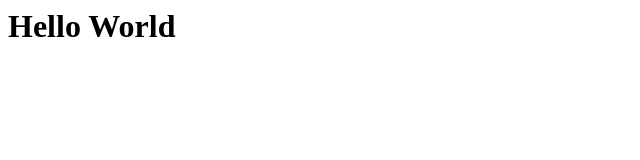
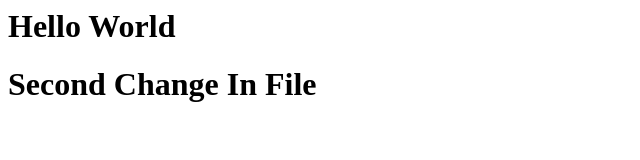
Before and after one commit to mfarhananees/splitmate, a plain HTML site: page index.html in a window 1280 px wide. Shown: the whole page, without its empty margins (0-640 px from the left). Drawn offline with Linux system fonts and the light colour scheme.

Commit message:
second change

```diff
--- a/index.html
+++ b/index.html
@@ -1 +1,2 @@
 <h1>Hello World</h1>
+<h1>Second Change In File</h1>
```
